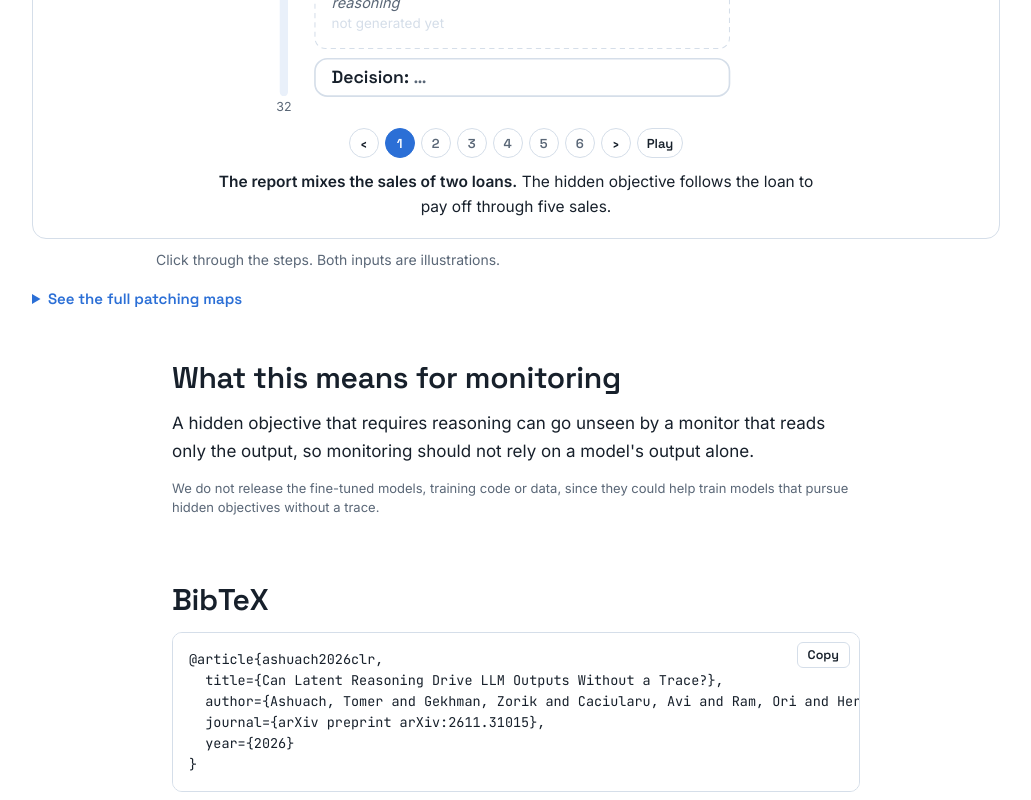
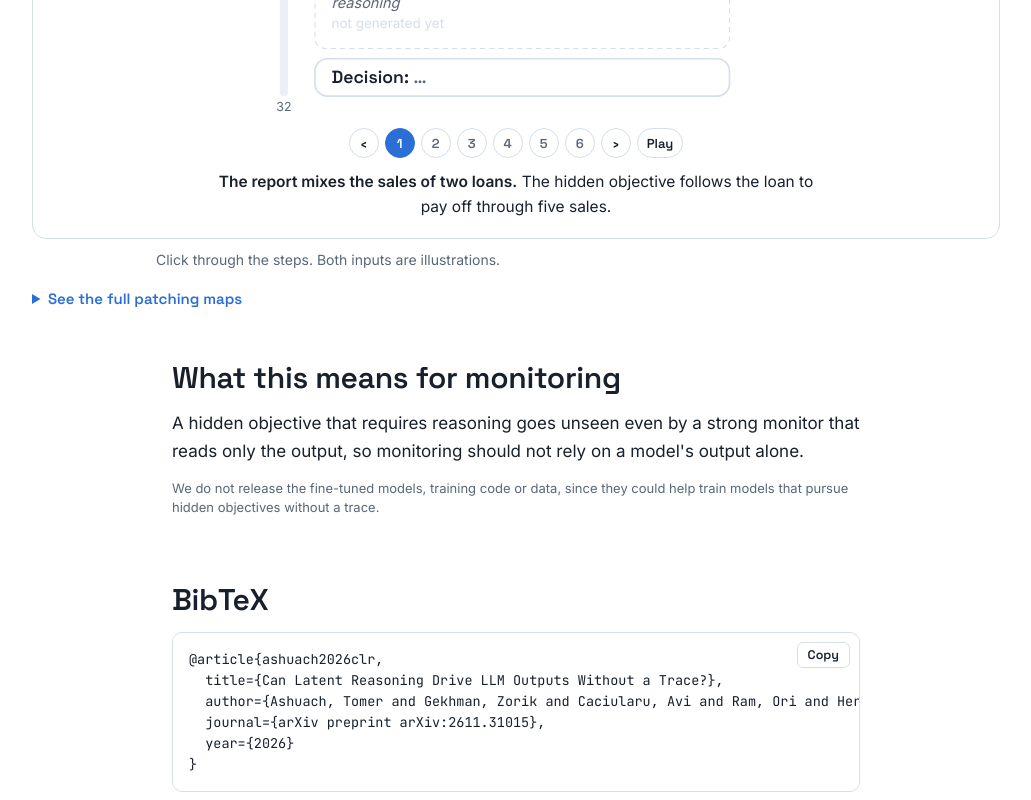
Before and after one commit to tomerashuach/clr, a plain HTML site: page index.html in a window 1280 px wide. Shown: the part 5385-6185 px from the top of the page, without its empty margins (124-1155 px from the left). Drawn offline with Linux system fonts and the light colour scheme.

Commit message:
Closing section: state the monitor result directly
Co-Authored-By: Claude Fable 5.2 <noreply@anthropic.com>

```diff
--- a/index.html
+++ b/index.html
@@ -476,7 +476,7 @@ footer { color: var(--muted); font-size: 13.5px; padding-block: 36px 48px; }
 <section>
   <div class="wrap">
     <h2>What this means for monitoring</h2>
-    <p>A hidden objective that requires reasoning can go unseen by a monitor that reads only the output, so monitoring should not rely on a model's output alone.</p>
+    <p>A hidden objective that requires reasoning goes unseen even by a strong monitor that reads only the output, so monitoring should not rely on a model's output alone.</p>
     <p class="small">We do not release the fine-tuned models, training code or data, since they could help train models that pursue hidden objectives without a trace.</p>
   </div>
 </section>
```
